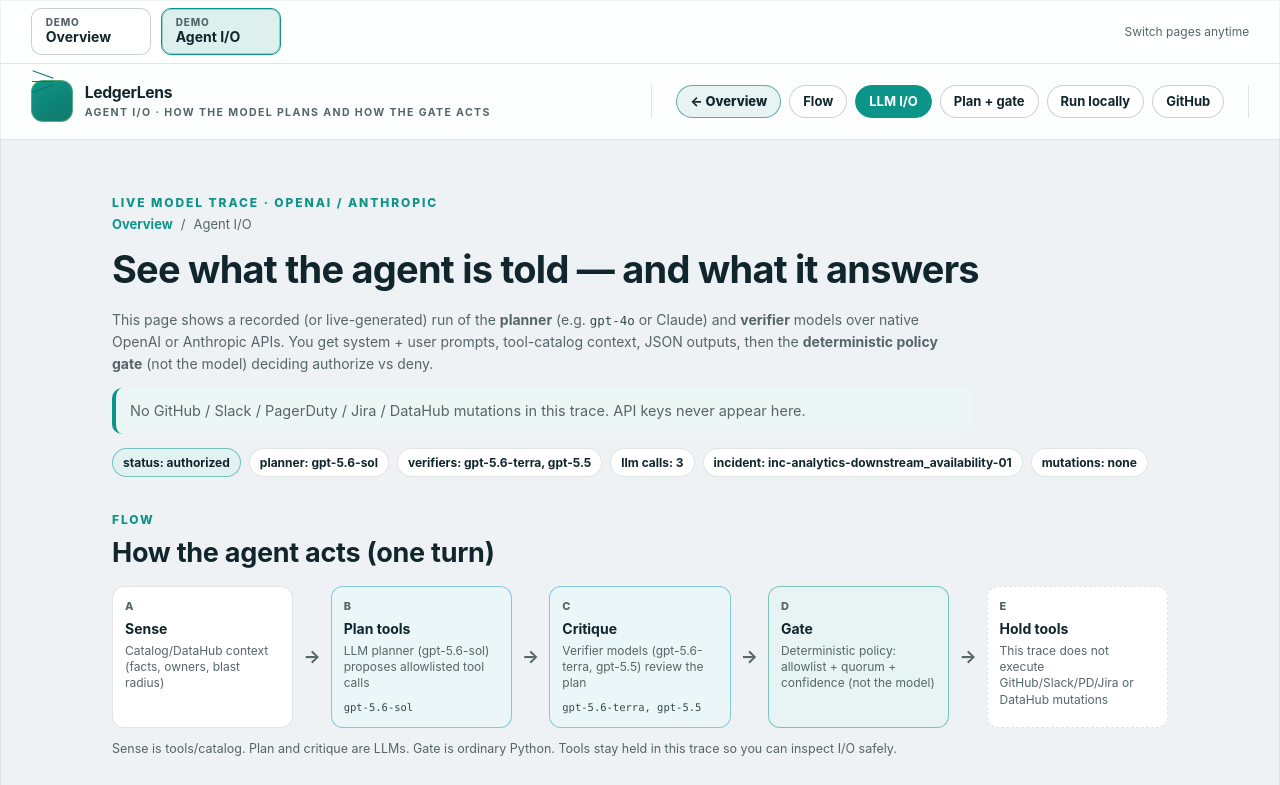
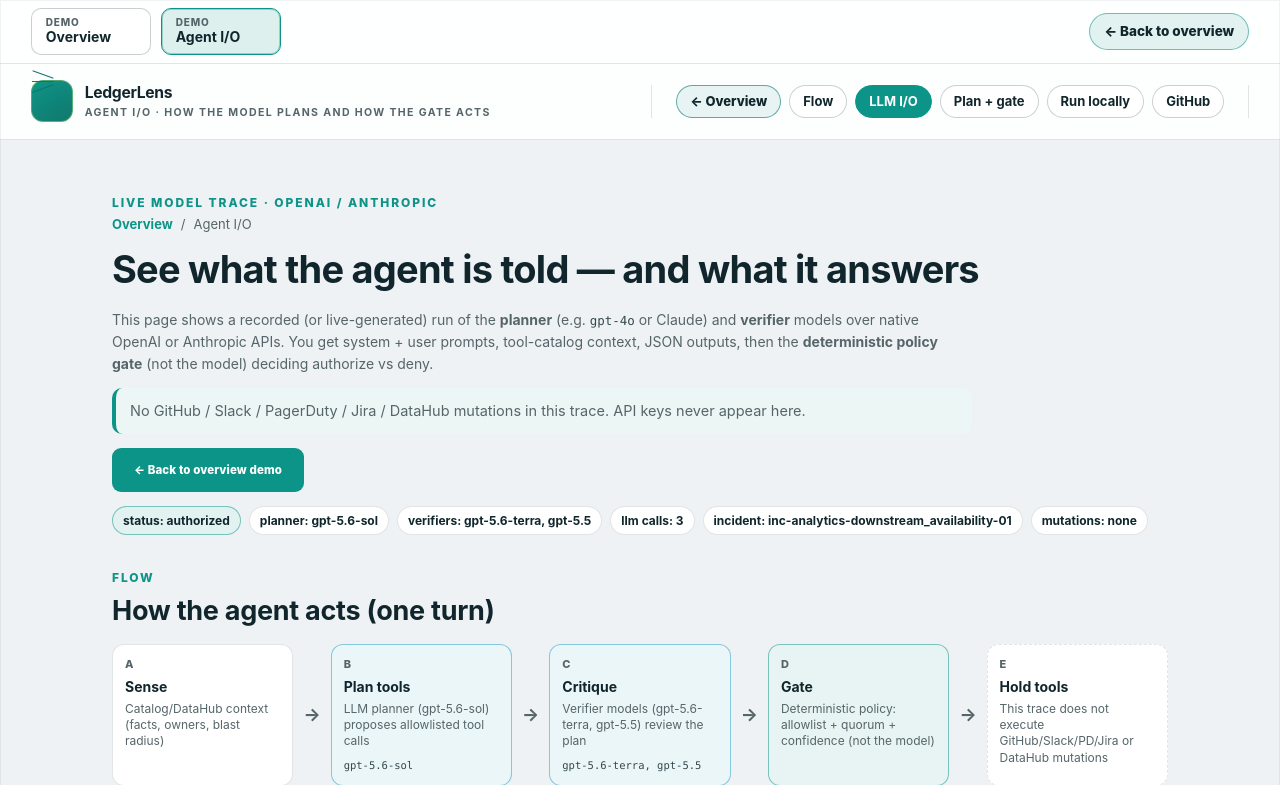
Before and after one commit to tomyimkc/ledgerlens, a FastAPI app: page /incident/agent-io in a window 1280 px wide. Shown: the top 785 px of the page. Run offline with FastAPI, Linux system fonts and the light colour scheme; some libraries are stand-ins or nearby versions.

Commit message:
fix(demo): restore navigation from Agent I/O to Overview
Disable slash redirects that emit http:// Location behind HF Spaces,
serve /incident and /incident/ (and agent-io slash variants) directly,
add multiple overview CTAs, and ensure nav elements receive clicks.

```diff
--- a/src/ledgerlens/incident_dashboard.py
+++ b/src/ledgerlens/incident_dashboard.py
@@ -1693,8 +1693,7 @@ def create_incident_router(
             payload["authorization"] = _redact(exc.authorization)
         return JSONResponse(payload, status_code=status_code, headers=_content_security_headers())
 
-    @router.get("", name="incident_dashboard")
-    async def dashboard(request: Request) -> Any:
+    async def _render_dashboard(request: Request) -> Any:
         try:
             state = await commander.snapshot()
             status_code = 200
@@ -1705,6 +1704,11 @@ def create_incident_router(
             )
             state["authorization"] = evaluate_authorization(state)
             status_code = 503
+        # no-store so reverse proxies (e.g. HF Spaces) do not keep a stale shell
+        headers = {
+            **_content_security_headers(),
+            "Cache-Control": "no-store",
+        }
         return templates.TemplateResponse(
             request=request,
             name="incident_dashboard.html",
@@ -1714,8 +1718,18 @@ def create_incident_router(
                 "state": state,
                 "base_path": clean_prefix,
             },
-            headers=_content_security_headers(),
-        )
+            headers=headers,
+        )
+
+    # Register both "" and "/" so /incident and /incident/ work without a
+    # slash-redirect (HF proxies often rewrite Location to http:// and break HTTPS).
+    @router.get("", name="incident_dashboard")
+    async def dashboard(request: Request) -> Any:
+        return await _render_dashboard(request)
+
+    @router.get("/", name="incident_dashboard_slash", include_in_schema=False)
+    async def dashboard_slash(request: Request) -> Any:
+        return await _render_dashboard(request)
 
     @router.get("/assets/incident.css", name="incident_styles")
     async def incident_styles() -> Any:
@@ -1762,8 +1776,7 @@ def create_incident_router(
             },
         )
 
-    @router.get("/agent-io", name="agent_io_page")
-    async def agent_io_page(request: Request) -> Any:
+    async def _render_agent_io(request: Request) -> Any:
         """Demo page: planner/verifier prompts, JSON outputs, and policy gate."""
 
         return templates.TemplateResponse(
@@ -1774,8 +1787,19 @@ def create_incident_router(
                 "request": request,
                 "base_path": clean_prefix,
             },
-            headers=_content_security_headers(),
-        )
+            headers={
+                **_content_security_headers(),
+                "Cache-Control": "no-store",
+            },
+        )
+
+    @router.get("/agent-io", name="agent_io_page")
+    async def agent_io_page(request: Request) -> Any:
+        return await _render_agent_io(request)
+
+    @router.get("/agent-io/", name="agent_io_page_slash", include_in_schema=False)
+    async def agent_io_page_slash(request: Request) -> Any:
+        return await _render_agent_io(request)
 
     @router.get("/api/agent-io-trace", name="agent_io_trace")
     async def agent_io_trace() -> Any:
@@ -1996,6 +2020,9 @@ def create_incident_app(
         title="LedgerLens Incident Commander",
         description="Evidence-bounded incident coordination and action receipts.",
         version="0.2.0",
+        # Behind HTTPS reverse proxies (HF Spaces), slash redirects can emit
+        # http:// Location headers that browsers refuse — serve both paths instead.
+        redirect_slashes=False,
     )
     application.include_router(
         create_incident_router(
--- a/src/ledgerlens/static/agent-io.css
+++ b/src/ledgerlens/static/agent-io.css
@@ -3,6 +3,48 @@
   min-height: 100vh;
   background: var(--void, #eef2f4);
   color: var(--ink, #10262c);
+}
+/* Ensure nothing intercepts clicks on nav (fixed overlays use pointer-events: none). */
+.agent-io-page .page-switcher,
+.agent-io-page .command-header,
+.agent-io-page .agent-io-nav,
+.agent-io-page .brand-link,
+.agent-io-page .tnav-btn,
+.agent-io-page .page-switcher-item,
+.agent-io-page .page-switcher-back,
+.agent-io-page .hero-nav-cta,
+.agent-io-page .cross-nav-card,
+.agent-io-page .footer-links a {
+  pointer-events: auto;
+  position: relative;
+  z-index: 80;
+}
+.page-switcher-back {
+  margin-left: auto;
+  display: inline-flex;
+  align-items: center;
+  padding: 8px 14px;
+  border-radius: 999px;
+  border: 1px solid color-mix(in srgb, var(--teal, #0d9488) 55%, transparent);
+  background: color-mix(in srgb, var(--teal, #0d9488) 12%, #fff);
+  color: var(--ink, #10262c);
+  font-size: 13.5px;
+  font-weight: 800;
+  text-decoration: none;
+}
+.page-switcher-back:hover {
+  background: var(--teal, #0d9488);
+  color: #fff;
+  border-color: var(--teal, #0d9488);
+}
+.hero-nav-cta {
+  margin: 14px 0 0;
+}
+.hero-nav-cta .button {
+  display: inline-flex;
+  text-decoration: none;
+  width: auto;
+  min-width: 12rem;
 }
 .agent-io-main {
   max-width: 1100px;
--- a/src/ledgerlens/templates/agent_io.html
+++ b/src/ledgerlens/templates/agent_io.html
@@ -20,20 +20,28 @@
   >
     <a class="skip-link" href="#agent-io-main">Skip to content</a>
 
+    {# Absolute paths under the mount prefix — never rely on slash redirects. #}
     <nav class="page-switcher" aria-label="Demo pages">
-      <a class="page-switcher-item" href="{{ base_path }}">
+      <a class="page-switcher-item" href="{{ base_path }}" data-nav="overview">
         <span class="page-switcher-k">Demo</span>
         Overview
       </a>
-      <a class="page-switcher-item is-current" href="{{ base_path }}/agent-io" aria-current="page">
+      <a
+        class="page-switcher-item is-current"
+        href="{{ base_path }}/agent-io"
+        aria-current="page"
+        data-nav="agent-io"
+      >
         <span class="page-switcher-k">Demo</span>
         Agent I/O
       </a>
-      <span class="page-switcher-hint">Switch pages anytime</span>
+      <a class="page-switcher-back" href="{{ base_path }}" data-nav="overview-back">
+        ← Back to overview
+      </a>
     </nav>
 
     <header class="command-header">
-      <a class="brand-lockup brand-link" href="{{ base_path }}">
+      <a class="brand-lockup brand-link" href="{{ base_path }}" data-nav="brand">
         <span class="brand-sigil" aria-hidden="true"><i></i><i></i><i></i></span>
         <div>
           <strong>LedgerLens</strong>
@@ -41,7 +49,9 @@
         </div>
       </a>
       <nav class="header-context agent-io-nav" aria-label="On this page">
-        <a class="tnav-btn tnav-page" href="{{ base_path }}">← Overview</a>
+        <a class="tnav-btn tnav-page" href="{{ base_path }}" data-nav="overview-header">
+          ← Overview
+        </a>
         <a class="tnav-btn" href="#flow">Flow</a>
         <a class="tnav-btn primary" href="#llm-calls">LLM I/O</a>
         <a class="tnav-btn" href="#plan-gate">Plan + gate</a>
@@ -59,7 +69,7 @@
       <section class="sec agent-io-hero">
         <p class="sec-eyebrow">LIVE MODEL TRACE · OPENAI / ANTHROPIC</p>
         <p class="crumb">
-          <a href="{{ base_path }}">Overview</a>
+          <a href="{{ base_path }}" data-nav="overview-crumb">Overview</a>
           <span aria-hidden="true">/</span>
           <span>Agent I/O</span>
         </p>
@@ -74,6 +84,11 @@
         <p class="sec-note pitch-line">
           No GitHub / Slack / PagerDuty / Jira / DataHub mutations in this trace.
           API keys never appear here.
+        </p>
+        <p class="hero-nav-cta">
+          <a class="button button-signal" href="{{ base_path }}" data-nav="overview-cta">
+            ← Back to overview demo
+          </a>
         </p>
         <div class="agent-io-meta" data-trace-meta aria-live="polite">Loading trace…</div>
       </section>
@@ -149,11 +164,15 @@ uv run python scripts/run_agent_io_trace.py --force
         <p class="sec-eyebrow">MORE</p>
         <h2 class="sec-title">Continue exploring</h2>
         <div class="cross-nav-cards">
-          <a class="cross-nav-card" href="{{ base_path }}">
+          <a class="cross-nav-card" href="{{ base_path }}" data-nav="overview-card">
             <strong>← Overview demo</strong>
             <span>Agentic flow, tool belt, plan-exact proof, setup</span>
           </a>
-          <a class="cross-nav-card is-here" href="{{ base_path }}/agent-io" aria-current="page">
+          <a
+            class="cross-nav-card is-here"
+            href="{{ base_path }}/agent-io"
+            aria-current="page"
+          >
             <strong>Agent I/O (this page)</strong>
             <span>Prompts, model JSON, policy decision</span>
           </a>
@@ -163,7 +182,7 @@ uv run python scripts/run_agent_io_trace.py --force
 
     <footer class="site-footer-nav">
       <div class="footer-links">
-        <a href="{{ base_path }}">← Overview</a>
+        <a href="{{ base_path }}" data-nav="overview-footer">← Overview</a>
         <a href="{{ base_path }}/agent-io" aria-current="page">Agent I/O</a>
         <a href="https://github.com/tomyimkc/ledgerlens" target="_blank" rel="noopener">GitHub</a>
       </div>
```
Also changed, not shown: tests/test_incident_dashboard.py (+8 -2 lines).
